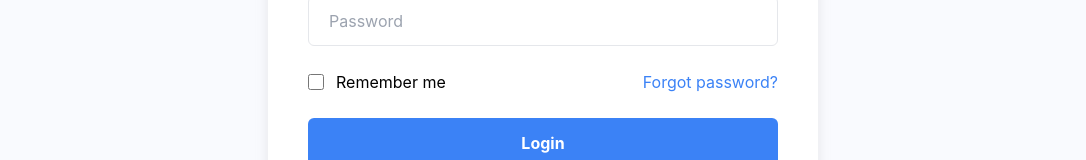
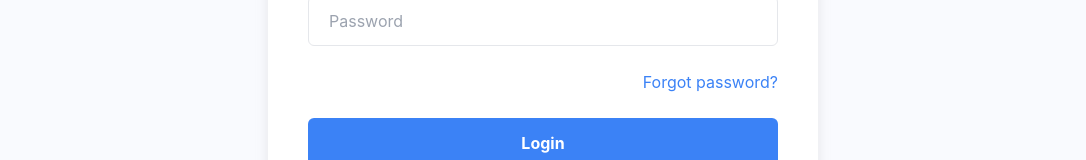
Before and after one commit to vvkumar2/ucla-apartments, a React (Create React App) app in the folder frontend/: page /login in a window 1280 px wide. Shown: the part 359-519 px from the top of the page, without its empty margins (97-1183 px from the left). Built offline with nearby package versions, Linux system fonts and the light colour scheme; no server answers; the database is empty; what google-maps-react would draw is missing.

Commit message:
remove Remember Me button

```diff
--- a/frontend/src/pages/login.jsx
+++ b/frontend/src/pages/login.jsx
@@ -77,11 +77,7 @@ const Login = () => {
                         <FormInput placeholder="Email" value={email} onChange={changeEmail} />
                         <FormInput placeholder="Password" value={password} onChange={changePassword} password />
                     </div>
-                    <div className="flex justify-between w-full">
-                        <div className="flex items-center gap-3">
-                            <input className="w-4 h-4" type="checkbox" />
-                            <span>Remember me</span>
-                        </div>
+                    <div className="flex justify-end w-full">
                         <span className="text-blue-500 cursor-pointer" onClick={handleForgotPasswordClick}>
                             Forgot password?
                         </span>
```
